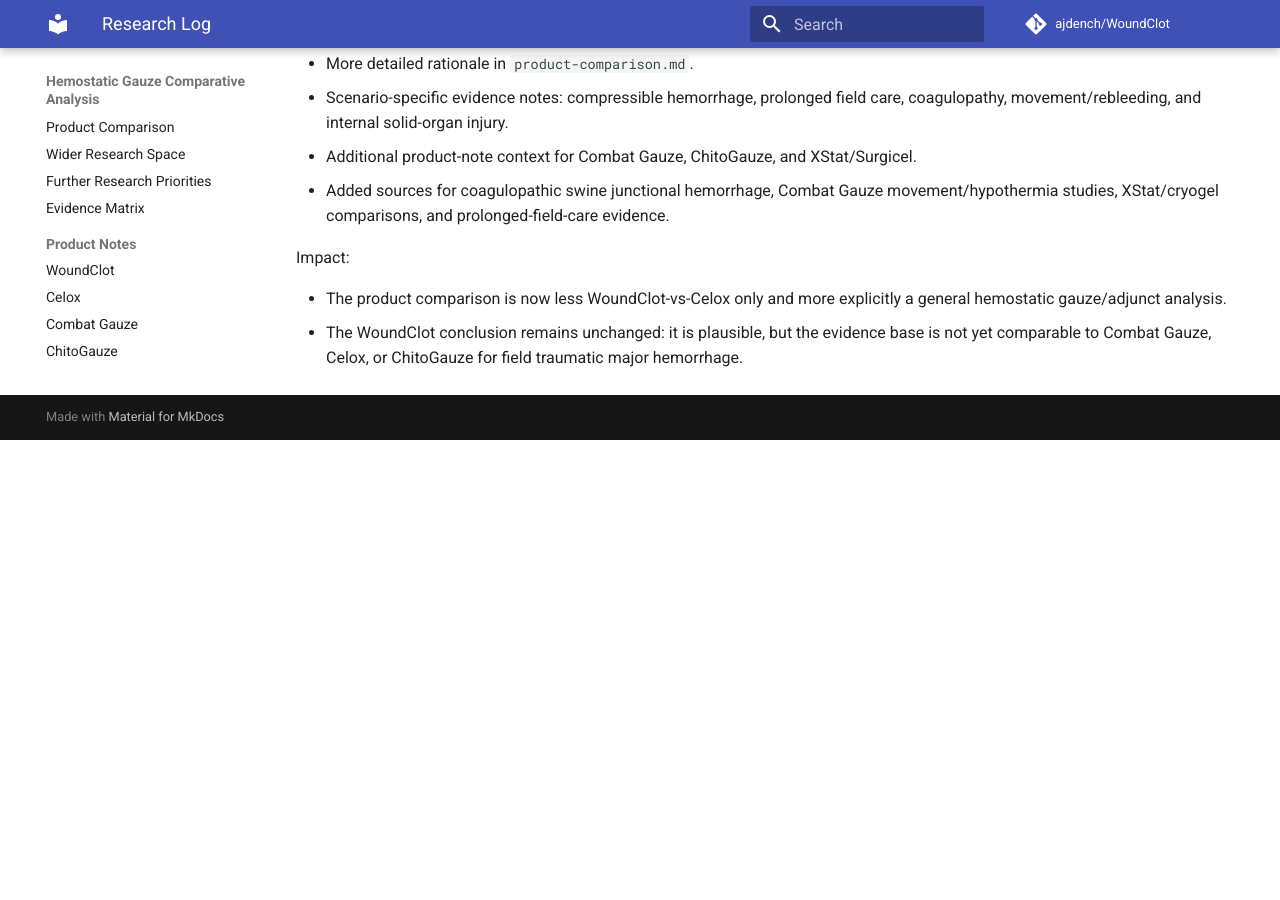
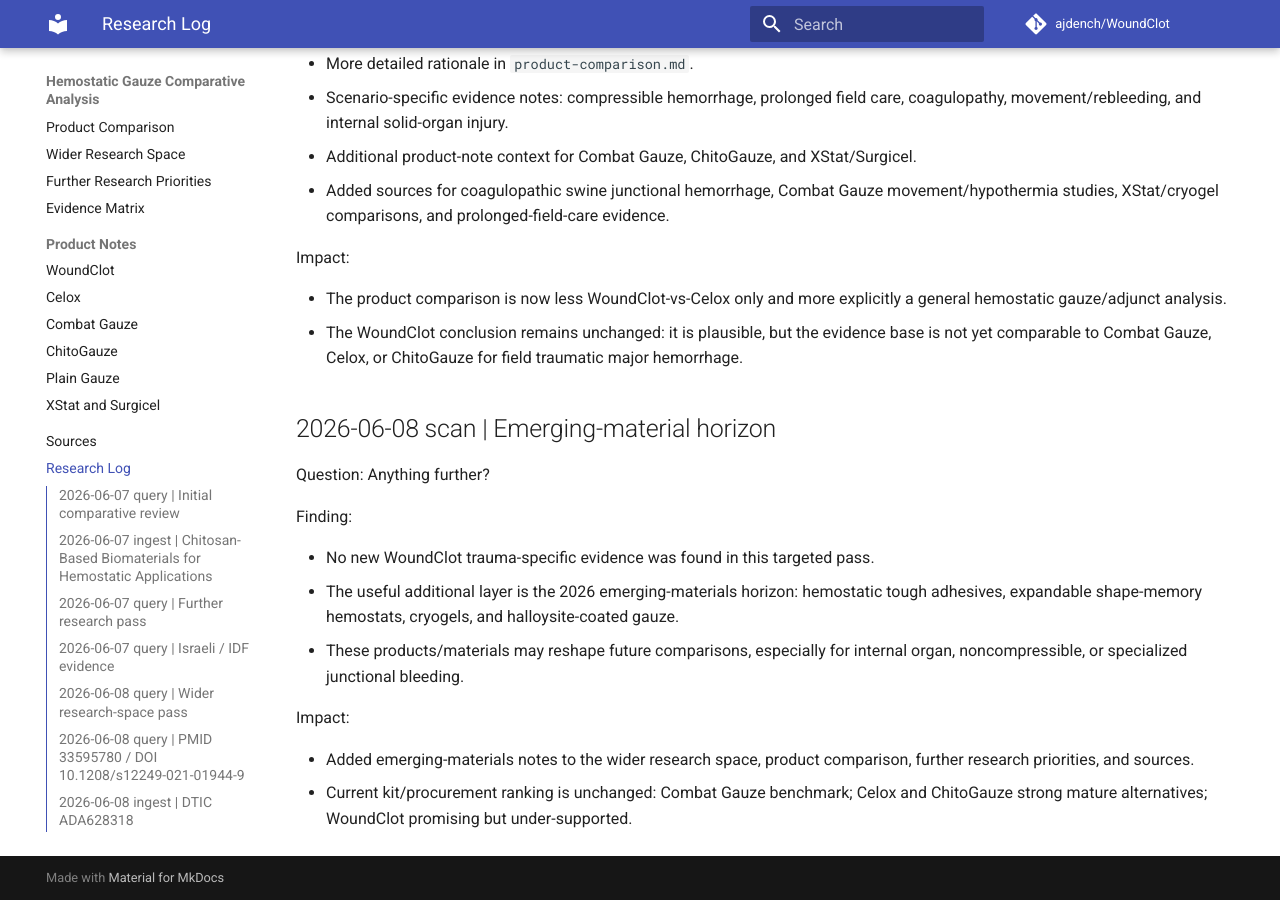
Before and after one commit to ajdench/WoundClot, an MkDocs documentation site: the page built from docs/log.md, in a window 1280 px wide and 900 px high, scrolled down 5839 px. Built offline with MkDocs 1.6.1 and Material for MkDocs 9.7.7, drawn with Linux system fonts in a browser that asks for light colours; comment, search, counter and statistics services are not loaded; before the commit the page ends 6279 px from its top, so only the background shows below that.

Commit message:
Add emerging hemostatic materials watchlist

```diff
--- a/docs/log.md
+++ b/docs/log.md
@@ -200,3 +200,18 @@ Impact:
 
 - The product comparison is now less WoundClot-vs-Celox only and more explicitly a general hemostatic gauze/adjunct analysis.
 - The WoundClot conclusion remains unchanged: it is plausible, but the evidence base is not yet comparable to Combat Gauze, Celox, or ChitoGauze for field traumatic major hemorrhage.
+
+## 2026-06-08 scan | Emerging-material horizon
+
+Question: Anything further?
+
+Finding:
+
+- No new WoundClot trauma-specific evidence was found in this targeted pass.
+- The useful additional layer is the 2026 emerging-materials horizon: hemostatic tough adhesives, expandable shape-memory hemostats, cryogels, and halloysite-coated gauze.
+- These products/materials may reshape future comparisons, especially for internal organ, noncompressible, or specialized junctional bleeding.
+
+Impact:
+
+- Added emerging-materials notes to the wider research space, product comparison, further research priorities, and sources.
+- Current kit/procurement ranking is unchanged: Combat Gauze benchmark; Celox and ChitoGauze strong mature alternatives; WoundClot promising but under-supported.
--- a/docs/wider-research-space.md
+++ b/docs/wider-research-space.md
@@ -66,6 +66,14 @@ XStat is a different category: expanding sponges for deep, narrow-tract junction
 
 The Heliyon liver-injury study is a caution against overgeneralizing XStat success from narrow-tract external or junctional wounds into solid-organ intra-abdominal injury. The product category is anatomically specific.
 
+### Emerging materials
+
+The 2026 research frontier is moving beyond gauze-only products into tissue adhesives, expandable materials, and new mineral-coated gauzes.
+
+A 2026 Nature Communications study on Hemostatic Tough Adhesives tested a chitosan-interface hydrogel adhesive in porcine solid-organ injury models. The adhesive achieved 100% hemostasis in liver and spleen injuries in the reported preclinical model and remained adherent during follow-up, outperforming several commercial surgical adjuncts in that setting. This is important for internal organ bleeding and surgical/trauma repair, but it is not a field wound-packing gauze and should not be ranked directly against Combat Gauze, Celox, ChitoGauze, or WoundClot for compressible external hemorrhage.
+
+Other 2026 work includes expandable nanocomposite/shape-memory hemostats and a halloysite-coated gauze compared with kaolin Combat Gauze in a lethal porcine arterial hemorrhage model. These are worth tracking because they may challenge kaolin/chitosan dominance over time, but they remain emerging comparator evidence rather than current procurement-standard evidence.
+
 ## What the guidelines imply
 
 Civilian first-aid guidance is converging on:
@@ -83,6 +91,7 @@ Tactical guidance is more product-specific. CoTCCC continues to place Combat Gau
 - **Material studies are not product trials**: collagen/chitosan/cellulose bench or animal wound-healing studies can support mechanism, but they do not prove performance of a specific commercial hemostatic gauze in major trauma.
 - **Severe arterial models are unforgiving**: older US Army aortotomy work found that many dressings with plausible hemostatic mechanisms failed rapidly, underscoring the need for product-specific testing in high-flow injury models.
 - **Anatomy changes the answer**: a dressing that works for narrow-tract junctional bleeding may perform poorly in liver parenchymal injury, and vice versa.
+- **Emerging materials need translation**: promising adhesives, shape-memory foams, cryogels, and mineral-coated gauzes may outperform existing products in specific preclinical models, but they need regulatory, training, safety, and field-use evidence before changing kit recommendations.
 - **Animal models vary**: free-bleed time, injury model, vessel transection vs puncture, resuscitation, pressure duration, and survival endpoints differ.
 - **Technique dominates**: poor wound packing or insufficient pressure can make an excellent hemostatic fail.
 - **Brand generations change**: older granules, sponges, gauzes, rapid versions, and X-ray-detectable versions should not be treated as interchangeable.
```
Also changed, not shown: docs/further-research-priorities.md (+10 -0 lines), docs/product-comparison.md (+5 -0 lines), docs/sources.md (+3 -0 lines).
